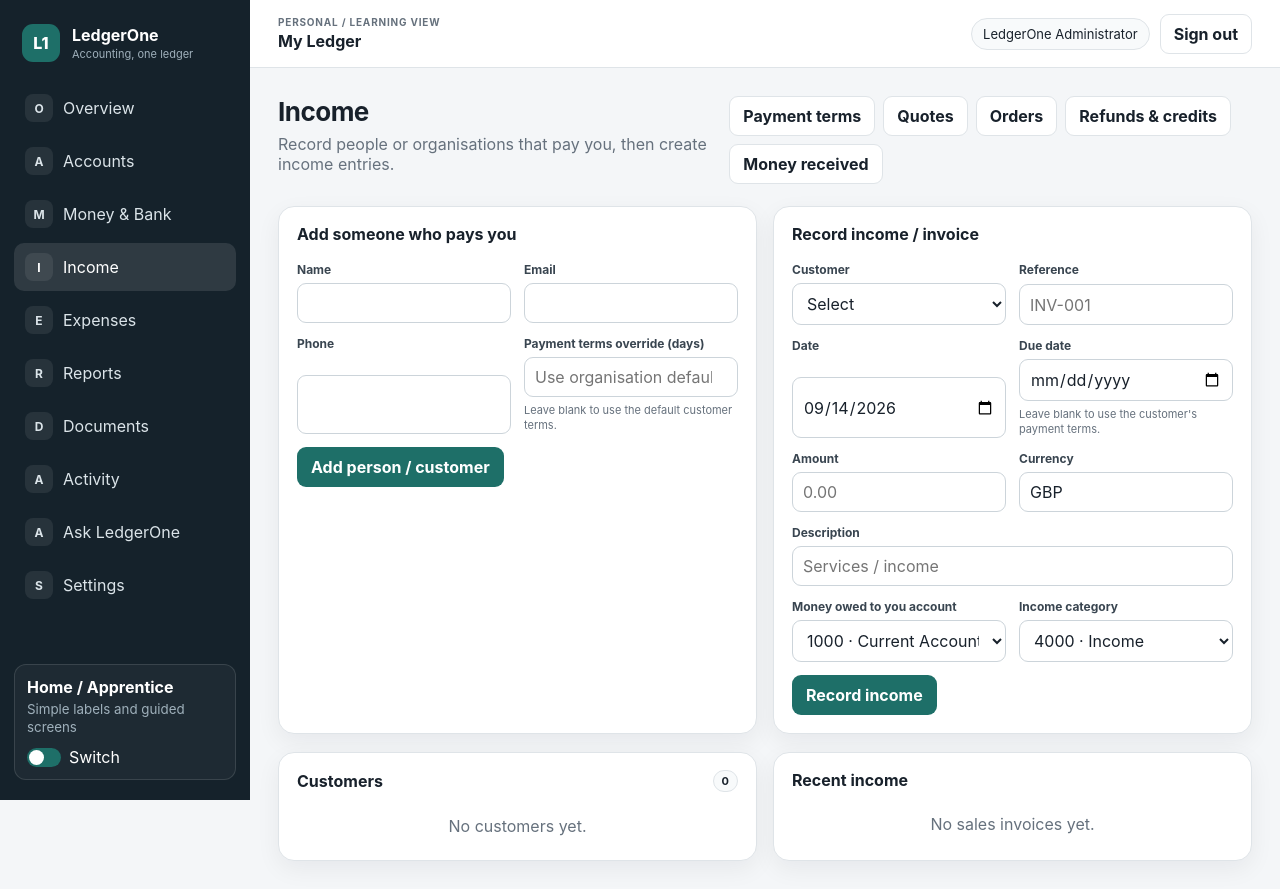
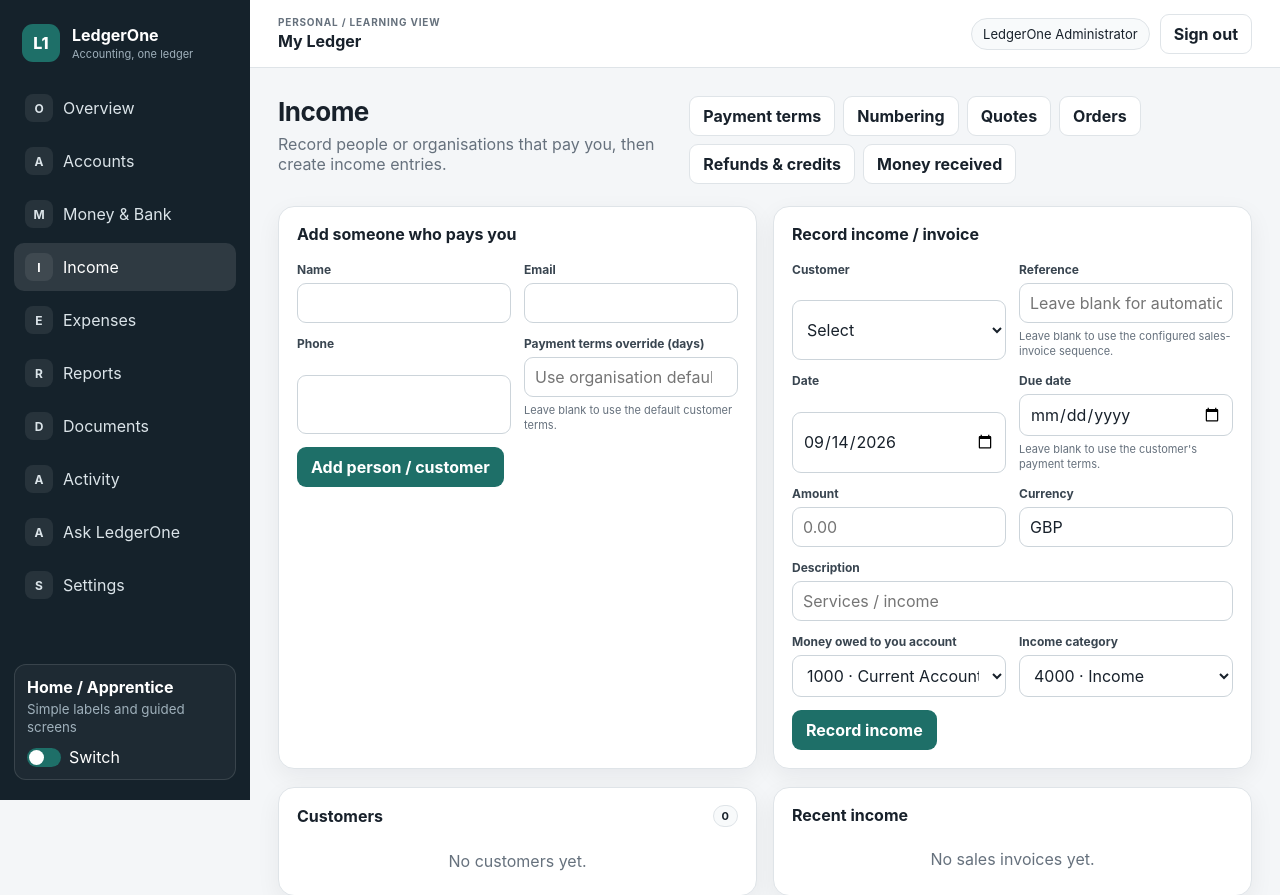
Before and after one commit to zageabb/LedgerOne, a Flask app: page /sales/ in a window 1280 px wide. Shown: the top 895 px of the page. Run offline with Flask 3, Linux system fonts and the light colour scheme; a user stored in the database is signed in.

Commit message:
Expose automatic invoice numbering in sales UI

```diff
--- a/ledgerone/templates/sales/index.html
+++ b/ledgerone/templates/sales/index.html
@@ -8,6 +8,7 @@
   </div>
   <div class="actions">
     <a class="button button-secondary" href="{{ url_for('settings.payment_terms') }}">Payment terms</a>
+    <a class="button button-secondary" href="{{ url_for('settings.numbering') }}">Numbering</a>
     <a class="button button-secondary" href="{{ url_for('sales_quotes.index') }}">{{ 'Quotes' if ui_mode == 'home' else 'Sales quotes' }}</a>
     <a class="button button-secondary" href="{{ url_for('sales_orders.index') }}">{{ 'Orders' if ui_mode == 'home' else 'Sales orders' }}</a>
     <a class="button button-secondary" href="{{ url_for('sales_credits.index') }}">{{ 'Refunds & credits' if ui_mode == 'home' else 'Credit notes' }}</a>
@@ -32,7 +33,7 @@
       <form method="post" class="form-grid">
         <input type="hidden" name="csrf_token" value="{{ csrf_token() }}"><input type="hidden" name="action" value="invoice">
         <div class="field"><label>Customer</label><select name="customer_id" required><option value="">Select</option>{% for row in customers %}<option value="{{ row.id }}">{{ row.name }}</option>{% endfor %}</select></div>
-        <div class="field"><label>{{ 'Reference' if ui_mode == 'home' else 'Invoice number' }}</label><input name="invoice_number" placeholder="INV-001" required></div>
+        <div class="field"><label>{{ 'Reference' if ui_mode == 'home' else 'Invoice number' }}</label><input name="invoice_number" placeholder="Leave blank for automatic"><div class="help">Leave blank to use the configured sales-invoice sequence.</div></div>
         <div class="field"><label>Date</label><input type="date" name="invoice_date" value="{{ today }}" required></div><div class="field"><label>Due date</label><input type="date" name="due_date" value="{{ default_due }}"><div class="help">Leave blank to use the customer's payment terms.</div></div>
         <div class="field"><label>{{ 'Amount before VAT' if tax_enabled else 'Amount' }}</label><input name="amount" inputmode="decimal" placeholder="0.00" required></div><div class="field"><label>Currency</label><input name="currency" value="{{ current_organisation.base_currency }}" maxlength="3"></div>
         {% if tax_enabled %}<div class="field field-full"><label>VAT / tax code</label><select name="tax_code_id"><option value="">No VAT / tax</option>{% for row in tax_codes %}<option value="{{ row.id }}">{{ row.code }} · {{ row.name }} ({{ '%.2f'|format(row.rate_percent) }}%)</option>{% endfor %}</select><div class="help">The entered amount is net of VAT. LedgerOne calculates VAT and posts it to the configured VAT control account.</div></div>{% endif %}
```
